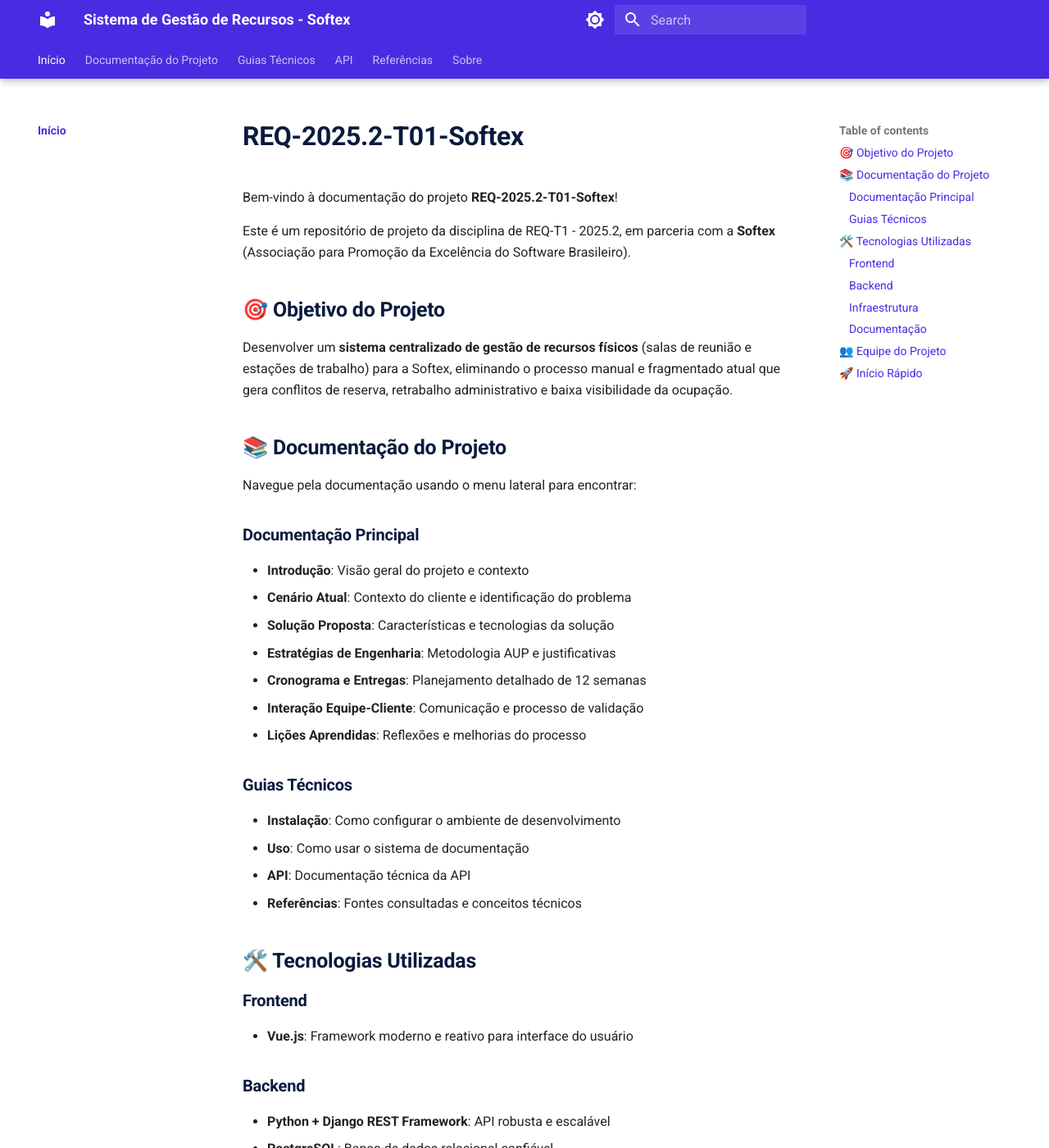
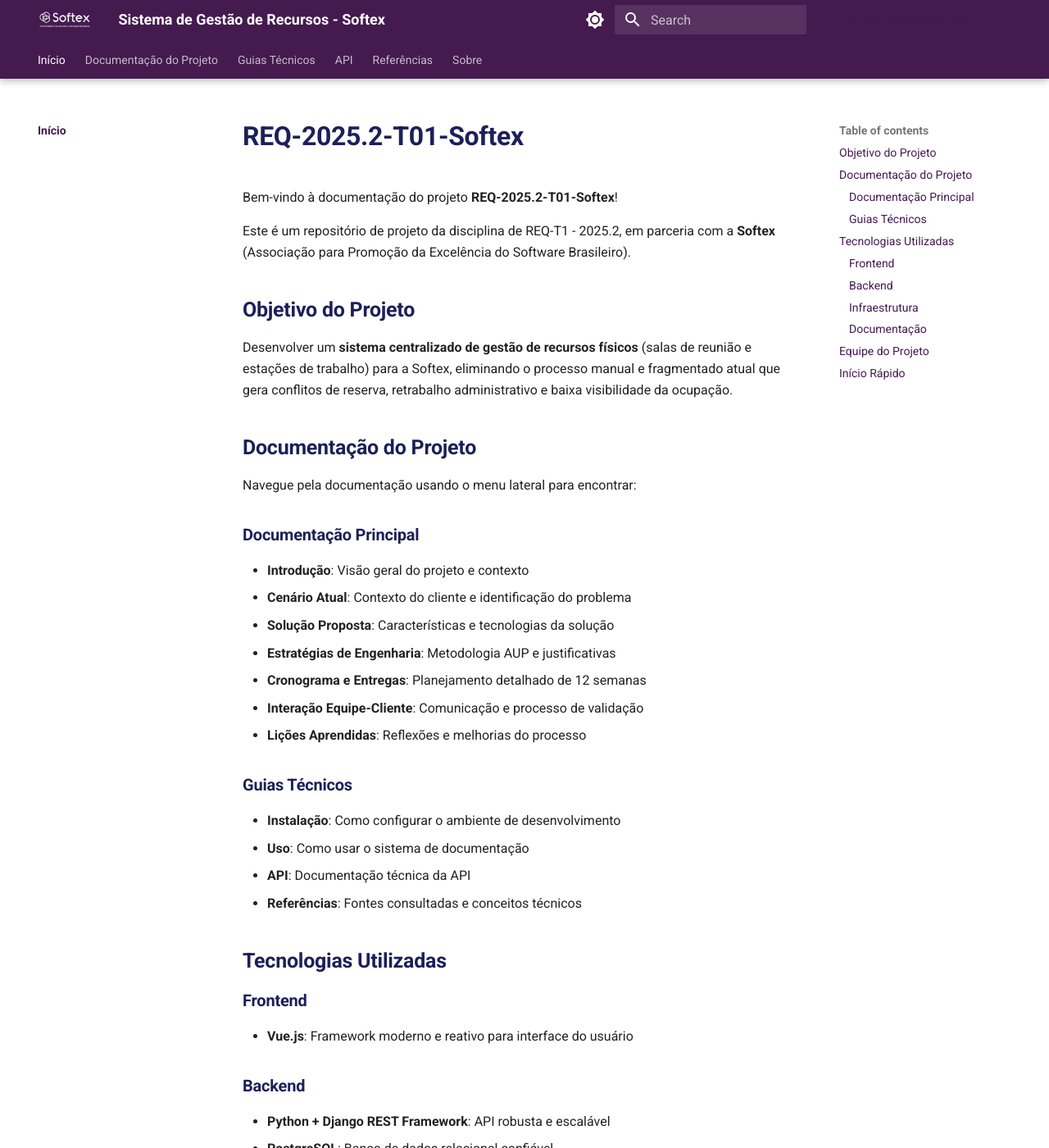
Before and after one commit to mdsreq-fga-unb/REQ-2025.2-T01-Softex, an MkDocs documentation site: the page built from docs/index.md, in a window 1280 px wide and 1400 px high. Shown: the whole window at 82% size. Built offline with MkDocs 1.6.1 and Material for MkDocs 9.7.7, drawn with Linux system fonts in a browser that asks for light colours; comment, search, counter and statistics services are not loaded; some of the changed text lies outside the part shown.

Commit message:
update extra.css
update nas cores e coloquei a logo na nvabar

```diff
--- a/docs/index.md
+++ b/docs/index.md
@@ -4,11 +4,11 @@ Bem-vindo à documentação do projeto **REQ-2025.2-T01-Softex**!
 
 Este é um repositório de projeto da disciplina de REQ-T1 - 2025.2, em parceria com a **Softex** (Associação para Promoção da Excelência do Software Brasileiro).
 
-## 🎯 Objetivo do Projeto
+## Objetivo do Projeto
 
 Desenvolver um **sistema centralizado de gestão de recursos físicos** (salas de reunião e estações de trabalho) para a Softex, eliminando o processo manual e fragmentado atual que gera conflitos de reserva, retrabalho administrativo e baixa visibilidade da ocupação.
 
-## 📚 Documentação do Projeto
+## Documentação do Projeto
 
 Navegue pela documentação usando o menu lateral para encontrar:
 
@@ -27,7 +27,7 @@ Navegue pela documentação usando o menu lateral para encontrar:
 - **API**: Documentação técnica da API
 - **Referências**: Fontes consultadas e conceitos técnicos
 
-## 🛠️ Tecnologias Utilizadas
+## Tecnologias Utilizadas
 
 ### Frontend
 - **Vue.js**: Framework moderno e reativo para interface do usuário
@@ -46,7 +46,7 @@ Navegue pela documentação usando o menu lateral para encontrar:
 - **Material Theme**: Tema moderno e responsivo
 - **GitHub Pages**: Hospedagem gratuita
 
-## 👥 Equipe do Projeto
+## Equipe do Projeto
 
 - **Gerência do Projeto**: Yuri
 - **Frontend (Vue.js)**: Guilherme (Gusmão)
@@ -56,7 +56,7 @@ Navegue pela documentação usando o menu lateral para encontrar:
 - **Análise de Requisitos**: Felipe
 - **Qualidade (QA)**: Kauã
 
-## 🚀 Início Rápido
+## Início Rápido
 
 Para começar a usar este projeto:
 
--- a/docs/stylesheets/extra.css
+++ b/docs/stylesheets/extra.css
@@ -1,9 +1,10 @@
-/* Cores da Softex */
+/* Cores da Nova Identidade Visual */
 :root {
-  --softex-primary: #4A2BE1;
-  --softex-secondary: #F142FB;
-  --softex-accent: #80E4F9;
-  --softex-dark: #0A1A3D;
+  --softex-primary: #441A4F;
+  --softex-secondary: #3D1D59;
+  --softex-accent: #231942;
+  --softex-dark: #1D1F59;
+  --softex-deep: #1A294F;
 }
 
 /* Fundo branco */
@@ -136,7 +137,7 @@ h1, h2, h3, h4, h5, h6 {
 /* Código */
 .md-typeset code {
   background-color: var(--softex-accent) !important;
-  color: var(--softex-dark) !important;
+  color: white !important;
 }
 
 /* Blocos de nota */
@@ -176,7 +177,7 @@ h1, h2, h3, h4, h5, h6 {
 }
 
 .md-typeset table:not([class]) tr:nth-child(even) {
-  background-color: rgba(74, 43, 225, 0.1) !important;
+  background-color: rgba(68, 26, 79, 0.1) !important;
 }
 
 /* Barras de progresso */
@@ -187,7 +188,7 @@ h1, h2, h3, h4, h5, h6 {
 /* Seleção de texto */
 ::selection {
   background-color: var(--softex-accent) !important;
-  color: var(--softex-dark) !important;
+  color: white !important;
 }
 
 /* Scrollbar personalizada */
@@ -210,11 +211,11 @@ h1, h2, h3, h4, h5, h6 {
 
 /* Footer */
 .md-footer {
-  background-color: var(--softex-dark) !important;
+  background-color: var(--softex-primary) !important;
 }
 
 .md-footer-meta {
-  background-color: var(--softex-dark) !important;
+  background-color: var(--softex-primary) !important;
 }
 
 .md-footer-meta__inner {
@@ -280,7 +281,7 @@ h1, h2, h3, h4, h5, h6 {
   border-radius: 15px;
   padding: 20px;
   text-align: center;
-  box-shadow: 0 4px 8px rgba(74, 43, 225, 0.1);
+  box-shadow: 0 4px 8px rgba(68, 26, 79, 0.1);
   transition: transform 0.3s ease, box-shadow 0.3s ease;
   display: flex;
   flex-direction: column;
@@ -289,7 +290,7 @@ h1, h2, h3, h4, h5, h6 {
 
 .team-card:hover {
   transform: translateY(-5px);
-  box-shadow: 0 8px 16px rgba(74, 43, 225, 0.2);
+  box-shadow: 0 8px 16px rgba(68, 26, 79, 0.2);
 }
 
 .team-photo {
--- a/mkdocs.yml
+++ b/mkdocs.yml
@@ -13,6 +13,7 @@ copyright: Copyright &copy; 2025 Equipe REQ-2025.2-T01 - Softex
 # Configuration
 theme:
   name: material
+  logo: assets/logo.png
   palette:
     # Tema claro fixo com cores da Softex
     - scheme: default
```
Also changed, not shown: assets/logo.png (added), docs/assets/logo.png (added).
